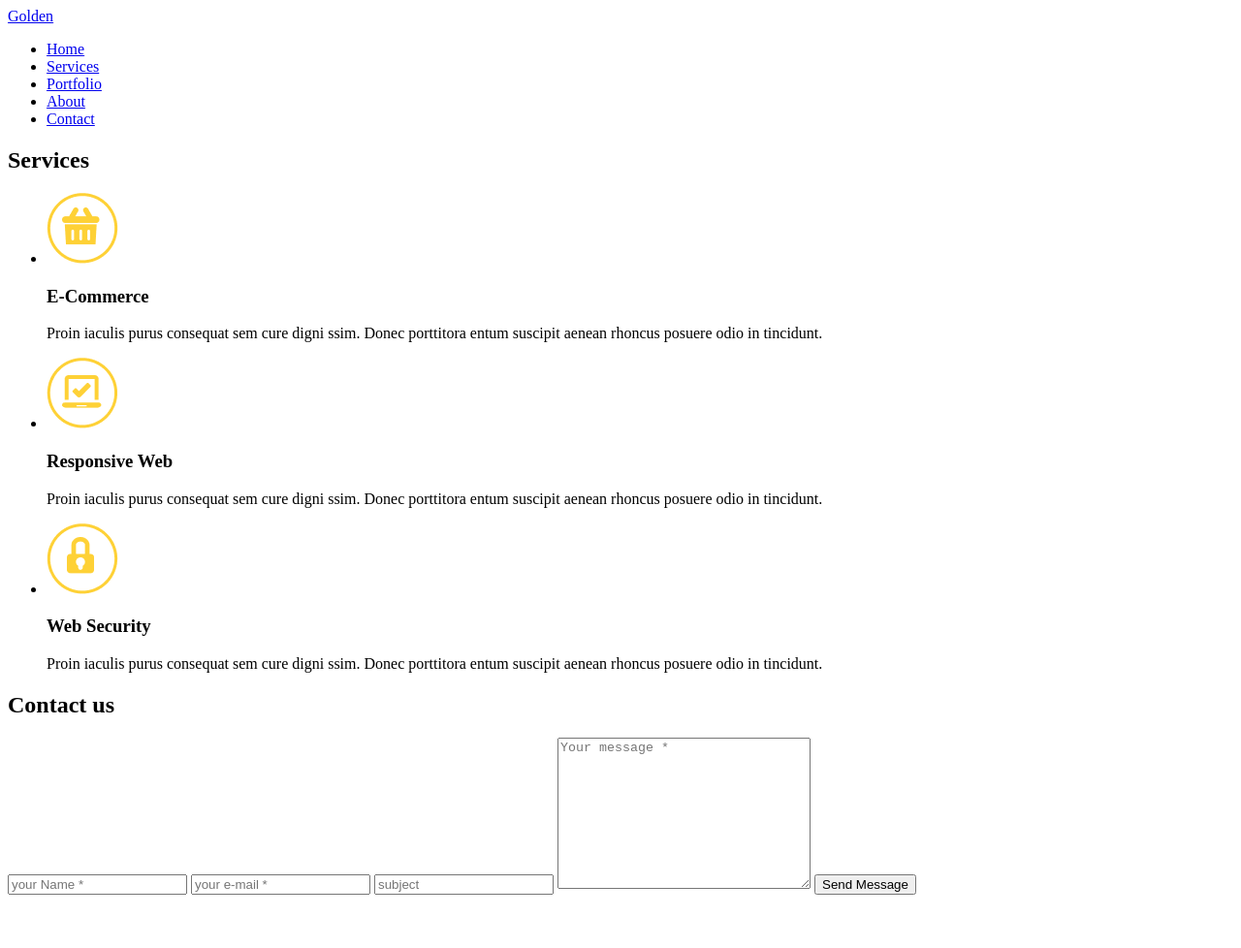
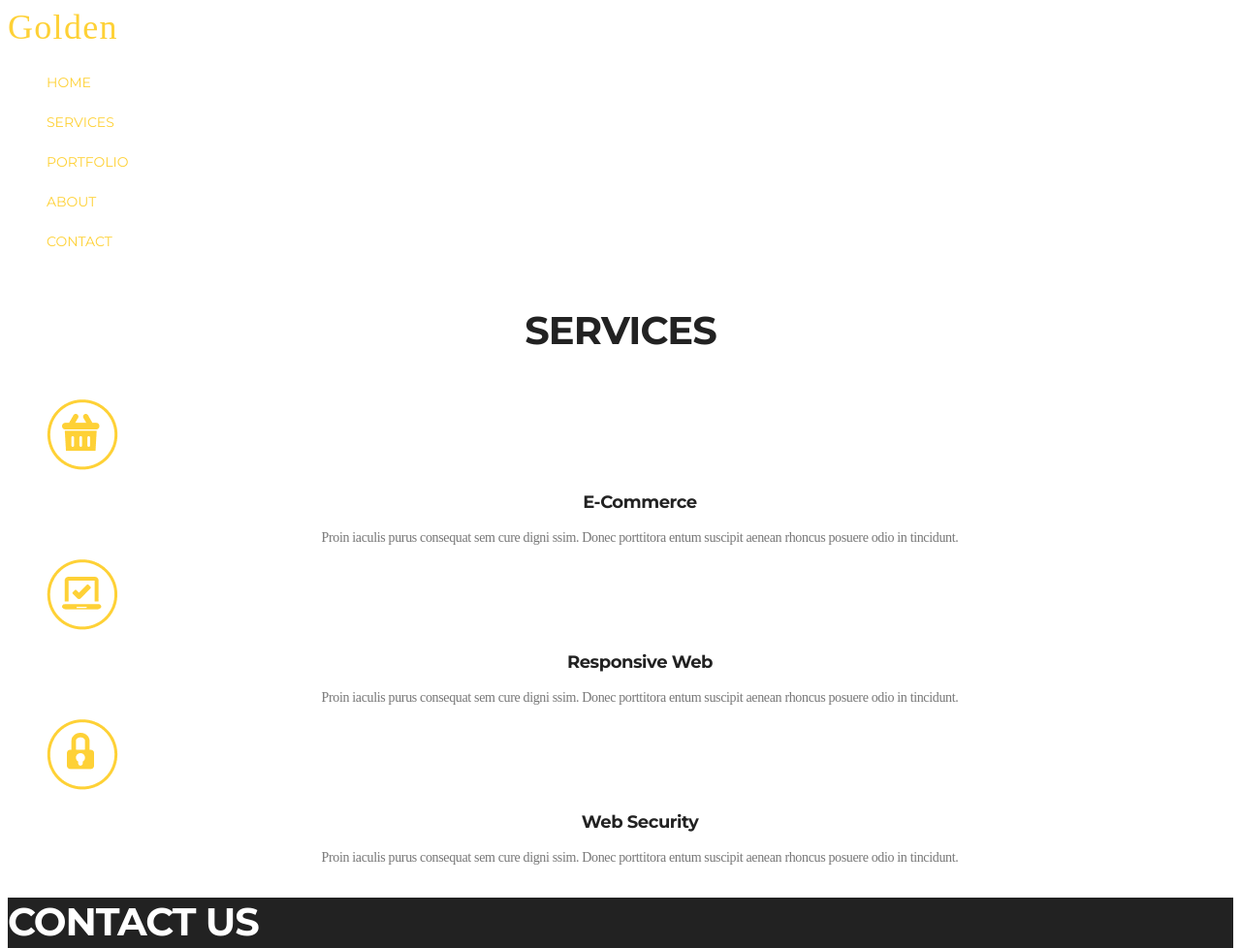
Before and after one commit to elen-purple/Golden-Servises, a plain HTML site: page index.html in a window 1280 px wide. Shown: the top 978 px of the page at 97% size. Before the commit the page ends 931 px from the top, so only its background shows below. Drawn offline with Linux system fonts and the light colour scheme; a web font is replaced by a local one.

Commit message:
makes styles

```diff
--- a/css/styles.css
+++ b/css/styles.css
@@ -6,5 +6,159 @@
   --light-grey: #cccccc;
   --grey: #bbbbbb;
   --dark-grey: #777777;
-  --black: #000000;
+  --black: #222222;
 }
+
+body {
+  font-family: "Montserrat", sans-serif;
+}
+
+a {
+  text-decoration-line: none;
+}
+
+ul {
+  list-style-type: none;
+}
+
+.header {
+}
+
+.header-logo {
+  color: var(--yellow);
+  text-align: center;
+  font-family: Bilbo Swash Caps;
+  font-size: 36px;
+  font-weight: 400;
+  line-height: 1.14;
+  letter-spacing: 1.3px;
+}
+
+.header-nav {
+}
+
+.header-list {
+}
+
+.header-item {
+}
+
+.header-link {
+  color: var(--yellow);
+  text-align: center;
+  font-size: 14px;
+  font-weight: 400;
+  line-height: 2.93;
+  text-transform: uppercase;
+}
+
+.main {
+}
+
+.hero {
+}
+
+.hero-title {
+  color: var(--black);
+  text-align: center;
+  font-size: 40px;
+  font-weight: 700;
+  line-height: 1.88; /* 187.5% */
+  letter-spacing: -1px;
+  text-transform: uppercase;
+}
+
+.hero-list {
+}
+
+.hero-item {
+}
+
+.hero-img {
+}
+
+.hero-subtitle {
+  color: var(--black);
+  text-align: center;
+  font-size: 18px;
+  font-weight: 700;
+  line-height: 4, 17;
+  letter-spacing: -0.45px;
+}
+
+.hero-desc {
+  color: var(--dark-grey);
+  text-align: center;
+  font-family: RobotoSlab;
+  font-size: 14px;
+  font-weight: 400;
+  letter-spacing: -0.35px;
+}
+
+.contact {
+  background-color: var(--black);
+}
+
+.contact-title {
+  color: var(--white);
+  font-size: 40px;
+  font-weight: 700;
+  letter-spacing: -1px;
+  text-transform: uppercase;
+}
+
+.contact-form {
+}
+
+.contact-label {
+}
+
+.contact-input {
+  background-color: var(--white);
+  border: solid 1px var(--light-grey);
+  color: var(--black);
+  font-size: 14px;
+  font-weight: 700;
+  letter-spacing: -0.35px;
+  text-transform: uppercase;
+  border-radius: 3px;
+}
+
+.contact-input::placeholder {
+  color: var(--grey);
+  font-size: 14px;
+  font-weight: 700;
+  letter-spacing: -0.35px;
+  text-transform: uppercase;
+}
+
+.contact-comment {
+  background-color: var(--white);
+  border: solid 1px var(--light-grey);
+  color: var(--black);
+  font-size: 14px;
+  font-weight: 700;
+  letter-spacing: -0.35px;
+  text-transform: uppercase;
+  border-radius: 3px;
+}
+
+.contact-comment::placeholder {
+  color: var(--grey);
+  font-size: 14px;
+  font-weight: 700;
+  letter-spacing: -0.35px;
+  text-transform: uppercase;
+}
+
+.contact-button {
+  color: var(--white);
+  text-align: center;
+  font-size: 18px;
+  font-weight: 700;
+  text-transform: uppercase;
+  background-color: var(--yellow);
+  border: none;
+  padding: 16px 45px 27px 45px;
+  border-radius: 3px;
+}
--- a/index.html
+++ b/index.html
@@ -3,13 +3,19 @@
   <head>
     <meta charset="UTF-8" />
     <meta name="viewport" content="width=device-width, initial-scale=1.0" />
+    <title>Golden</title>
+    <link rel="preconnect" href="https://fonts.googleapis.com" />
+    <link rel="preconnect" href="https://fonts.gstatic.com" crossorigin />
+    <link
+      href="https://fonts.googleapis.com/css2?family=Bilbo+Swash+Caps&family=Montserrat:wght@400;700&family=Roboto+Slab&display=swap"
+      rel="stylesheet"
+    />
     <link rel="stylesheet" href="./css/styles.css" />
-    <title>Golden</title>
   </head>
   <body>
     <header class="header">
       <!-- logo -->
-      <a class="header-logo" href="index.html">Golden</a>
+      <a class="header-logo" href="./index.html">Golden</a>
       <!-- navigation -->
       <nav class="header-nav">
         <ul class="header-list">
@@ -36,7 +42,7 @@
         <ul class="hero-list">
           <!-- E-Commerce -->
           <li class="hero-item">
-            <img src="./img/icon-1.png" alt="icon 1" />
+            <img class="hero-img" src="./img/icon-1.png" alt="icon 1" />
             <h3 class="hero-subtitle">E-Commerce</h3>
             <p class="hero-desc">
               Proin iaculis purus consequat sem cure digni ssim. Donec
@@ -46,7 +52,7 @@
           </li>
           <!-- Responsive Web -->
           <li class="hero-item">
-            <img src="./img/icon-2.png" alt="icon 2" />
+            <img class="hero-img" src="./img/icon-2.png" alt="icon 2" />
             <h3 class="hero-subtitle">Responsive Web</h3>
             <p class="hero-desc">
               Proin iaculis purus consequat sem cure digni ssim. Donec
@@ -56,7 +62,7 @@
           </li>
           <!-- Web Security -->
           <li class="hero-item">
-            <img src="./img/icon-3.png" alt="icon 3" />
+            <img class="hero-img" src="./img/icon-3.png" alt="icon 3" />
             <h3 class="hero-subtitle">Web Security</h3>
             <p class="hero-desc">
               Proin iaculis purus consequat sem cure digni ssim. Donec
@@ -96,14 +102,14 @@
           </label>
           <label class="contact-label">
             <textarea
-              class="form-comment"
+              class="contact-comment"
               name="user-messange"
               cols="30"
               rows="10"
               placeholder="Your message *"
             ></textarea>
           </label>
-          <button type="submit">Send Message</button>
+          <button class="contact-button" type="submit">Send Message</button>
         </form>
       </section>
     </main>
```
